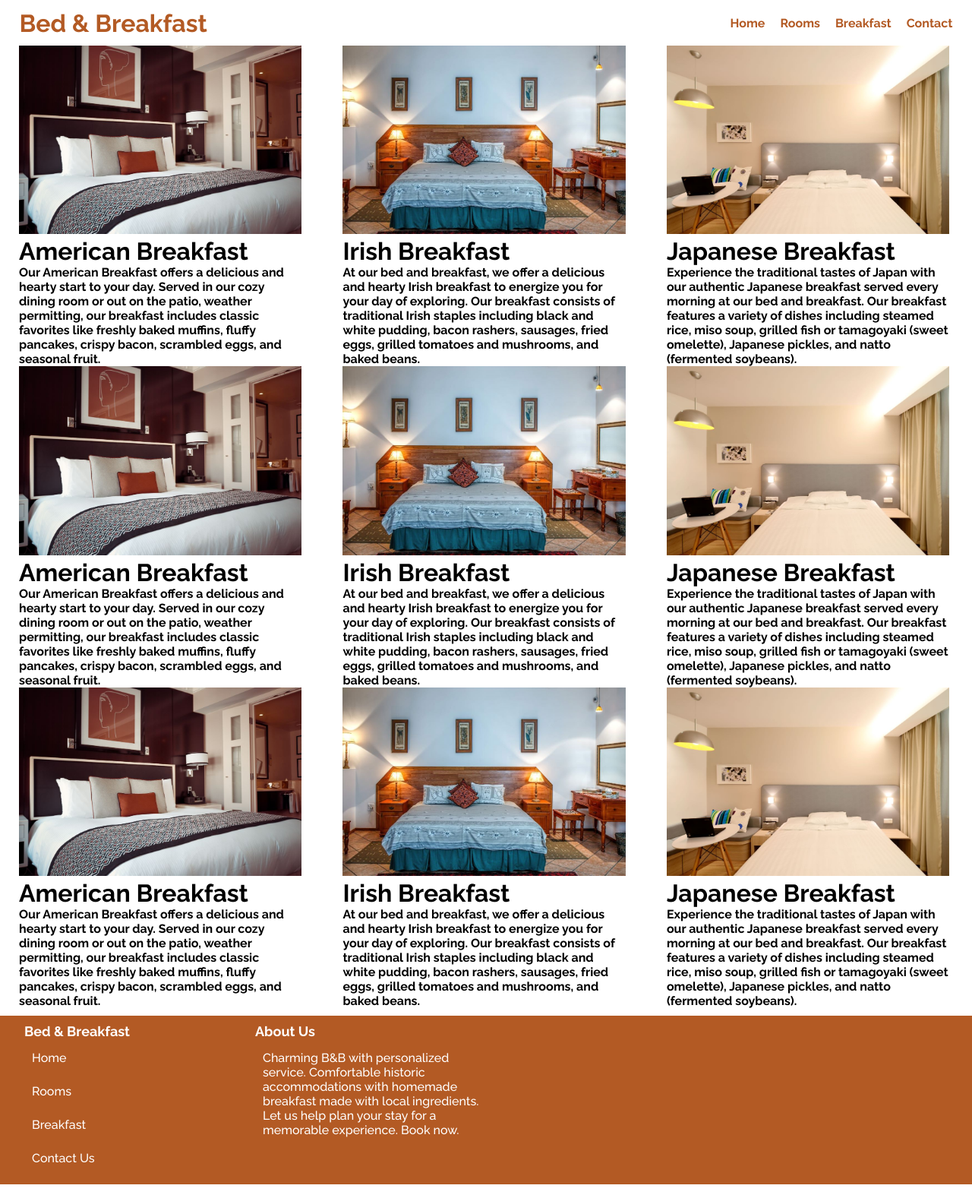
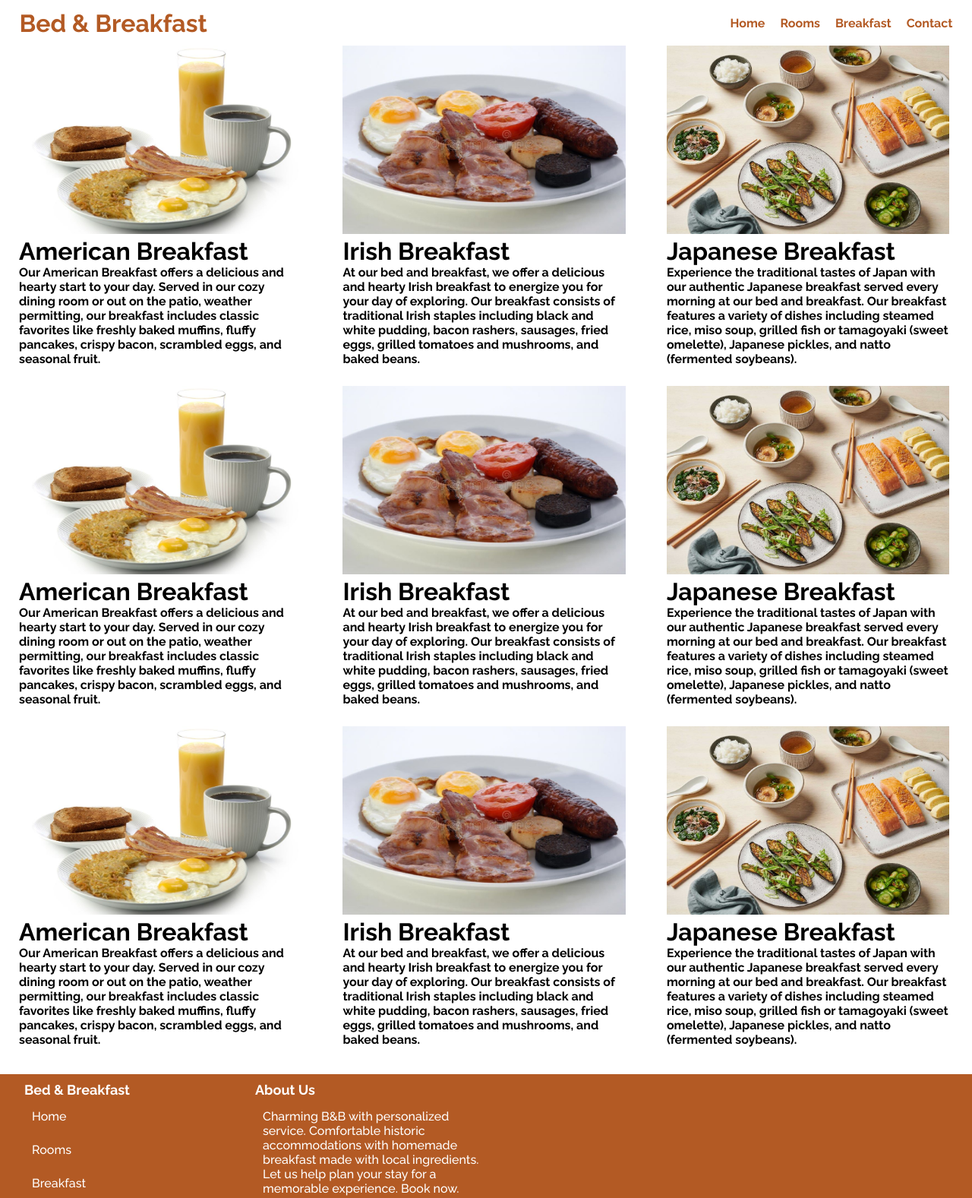
Before and after one commit to VicenteRi/dms-1, a plain HTML site: page DMS PROJECT 1/breakfast.html in a window 1280 px wide. Shown: the top 1577 px of the page at 76% size. Drawn offline with Linux system fonts and the light colour scheme.

Commit message:
breakfast.html hecho

```diff
--- a/DMS PROJECT 1/breakfast.html
+++ b/DMS PROJECT 1/breakfast.html
@@ -31,7 +31,8 @@
         <ul>
             <li>
                 <div class="room-image">
-                    <img src="images/room-1.jpg" alt="Room 1">
+                    <!-- https://goop-img.com/cdn-cgi/image/width=300,dpr=3,format=auto,onerror=redirect,metadata=copyright/wp-content/uploads/2019/08/HERO_Goop_071919-JapaneseBreakfast-Hero_368.jpg -->
+                    <img src="images/american-breakfast.jpg" alt="Room 1">
                 </div>
                 <div class="room-title">
                     <h1>American Breakfast</h1>
@@ -47,8 +48,8 @@
       <ul>
           <li>
               <div class="room-image">
-                <!--https://images.pexels.com/photos/279746/pexels-photo-279746.jpeg?auto=compress&cs=tinysrgb&w=1260&h=750&dpr=1-->
-                  <img src="images/room-2.jpg" alt="Room 2">
+                <!--https://thumbs.dreamstime.com/b/irish-breakfast-11935307.jpg-->
+                  <img src="images/irish-breakfast.jpg" alt="Room 2">
               </div>
               <div class="room-title">
                   <h1>Irish Breakfast</h1>
@@ -64,7 +65,7 @@
     <ul>
         <li>
             <div class="room-image">
-                <img src="images/room-3.jpg" alt="Room 3">
+                <img src="images/japanese-breakfast.jpg" alt="Room 3">
             </div>
             <div class="room-title">
                 <h1>Japanese Breakfast</h1>
@@ -82,7 +83,7 @@
       <ul>
           <li>
               <div class="room-image">
-                  <img src="images/room-1.jpg" alt="Room 1">
+                  <img src="images/american-breakfast.jpg" alt="Room 1">
               </div>
               <div class="room-title">
                   <h1>American Breakfast</h1>
@@ -99,7 +100,7 @@
         <li>
             <div class="room-image">
               <!--https://images.pexels.com/photos/279746/pexels-photo-279746.jpeg?auto=compress&cs=tinysrgb&w=1260&h=750&dpr=1-->
-                <img src="images/room-2.jpg" alt="Room 2">
+                <img src="images/irish-breakfast.jpg" alt="Room 2">
             </div>
             <div class="room-title">
                 <h1>Irish Breakfast</h1>
@@ -115,7 +116,7 @@
   <ul>
       <li>
           <div class="room-image">
-              <img src="images/room-3.jpg" alt="Room 3">
+              <img src="images/japanese-breakfast.jpg" alt="Room 3">
           </div>
           <div class="room-title">
               <h1>Japanese Breakfast</h1>
@@ -133,7 +134,7 @@
       <ul>
           <li>
               <div class="room-image">
-                  <img src="images/room-1.jpg" alt="Room 1">
+                  <img src="images/american-breakfast.jpg" alt="Room 1">
               </div>
               <div class="room-title">
                   <h1>American Breakfast</h1>
@@ -150,7 +151,7 @@
         <li>
             <div class="room-image">
               <!--https://images.pexels.com/photos/279746/pexels-photo-279746.jpeg?auto=compress&cs=tinysrgb&w=1260&h=750&dpr=1-->
-                <img src="images/room-2.jpg" alt="Room 2">
+                <img src="images/irish-breakfast.jpg" alt="Room 2">
             </div>
             <div class="room-title">
                 <h1>Irish Breakfast</h1>
@@ -166,7 +167,7 @@
   <ul>
       <li>
           <div class="room-image">
-              <img src="images/room-3.jpg" alt="Room 3">
+              <img src="images/japanese-breakfast.jpg" alt="Room 3">
           </div>
           <div class="room-title">
               <h1>Japanese Breakfast</h1>
--- a/DMS PROJECT 1/style.css
+++ b/DMS PROJECT 1/style.css
@@ -340,6 +340,7 @@ nav a {
   width: 33%;
   box-sizing: border-box;
   align-items: center;
+  margin-bottom: 2%;
 }
 
 .rooms {
```
Also changed, not shown: DMS PROJECT 1/images/american-breakfast.jpg (added), DMS PROJECT 1/images/irish-breakfast.jpg (added), DMS PROJECT 1/images/japanese-breakfast.jpg (added).
